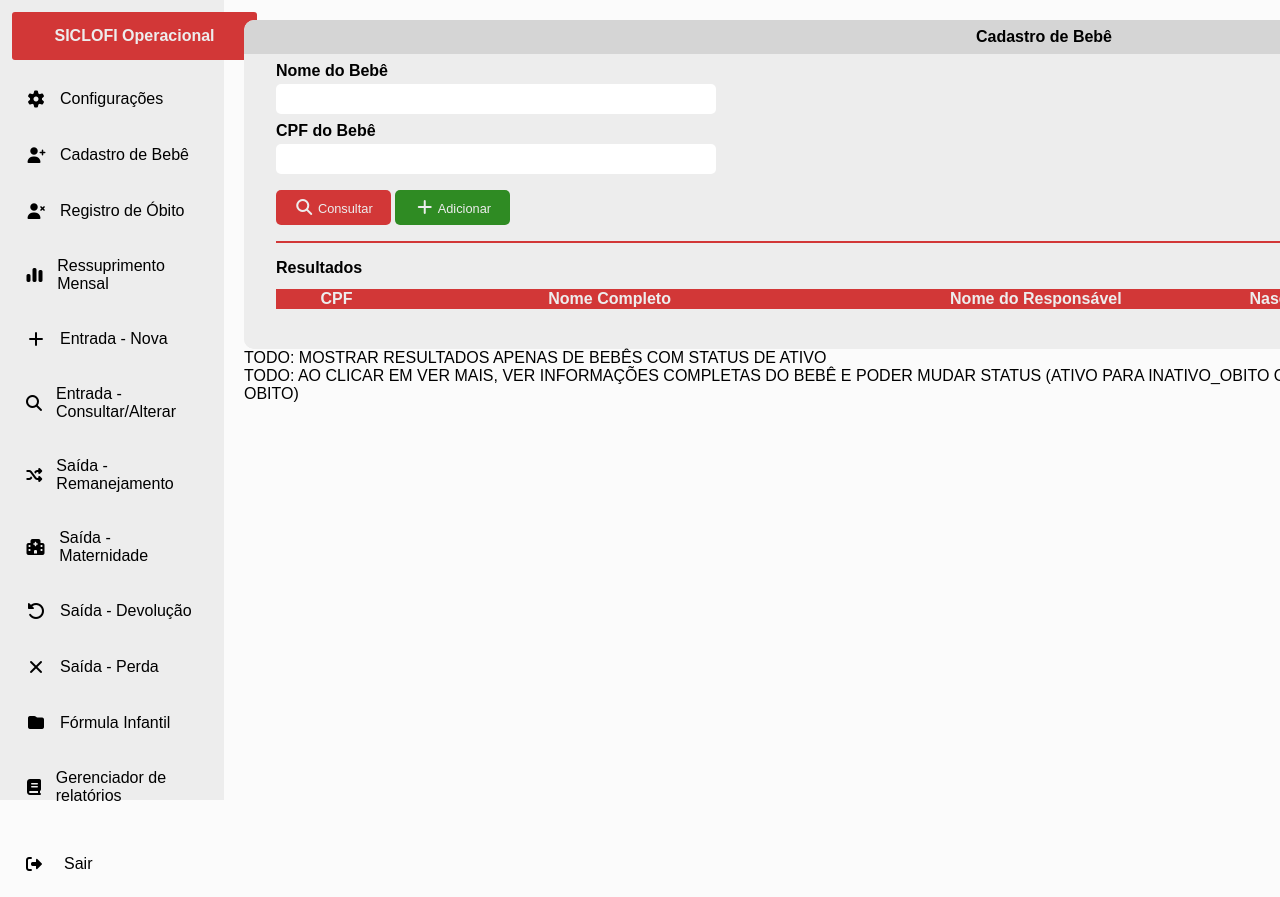
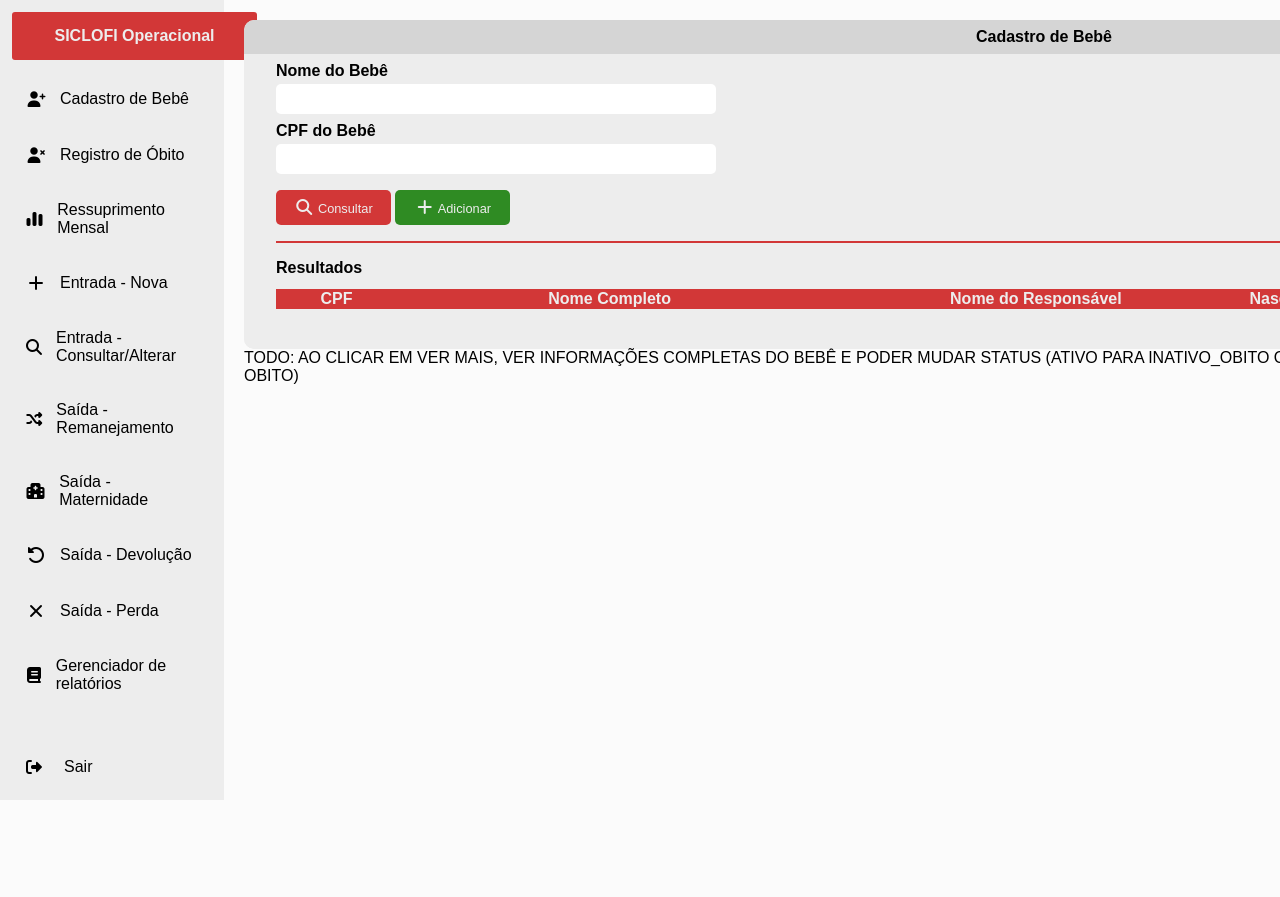
Before and after one commit to theguutti/siclofi, a PHP site: page /siclofi/pages/cadastroBebe.php in a window 1280 px wide; the page is wider, and only the part inside the window is pictured. After the commit the page ends 800 px from the top of that part, so only its background shows below. Run offline with PHP 8.4, Linux system fonts and the light colour scheme; the visitor is signed in with stand-in values (Sample User, id 1); lists and menus that the app fills with data are empty; some libraries are stand-ins or nearby versions.

Commit message:
Update cadastroBebe.php

```diff
--- a/pages/cadastroBebe.php
+++ b/pages/cadastroBebe.php
@@ -8,7 +8,7 @@ verificarLogin();
 <head>
     <meta charset="UTF-8">
     <meta name="viewport" content="width=device-width, initial-scale=1.0">
-    <title>Página Inicial</title>
+    <title>SICLOFI</title>
     <link rel="stylesheet" href="../css/styleInicial.css">
     <link rel="stylesheet" href="../css/cadBeberegObito.css">
     <link rel="stylesheet" href="https://cdnjs.cloudflare.com/ajax/libs/font-awesome/7.0.1/css/all.min.css" integrity="sha512-2SwdPD6INVrV/lHTZbO2nodKhrnDdJK9/kg2XD1r9uGqPo1cUbujc+IYdlYdEErWNu69gVcYgdxlmVmzTWnetw==" crossorigin="anonymous" referrerpolicy="no-referrer" />
@@ -21,12 +21,6 @@ verificarLogin();
                 <a href="inicial.php"><p class="title">SICLOFI Operacional</p></a>
             </div>
             <ul id="side_items">
-                <li class="side-item">
-                    <a href="configuracoes.php">
-                        <i class="fa-solid fa-gear"></i>
-                        <span class="item-description">Configurações</span>
-                    </a>
-                </li>
 
                 <li class="side-item">
                     <a href="cadastroBebe.php">
@@ -88,13 +82,6 @@ verificarLogin();
                     <a href="saidaPerda.php">
                         <i class="fa-solid fa-xmark"></i>
                         <span class="item-description">Saída - Perda</span>
-                    </a>
-                </li>
-
-                <li class="side-item">
-                    <a href="formulaInfantil.php">
-                        <i class="fa-solid fa-folder"></i>
-                        <span class="item-description">Fórmula Infantil</span>
                     </a>
                 </li>
 
@@ -254,7 +241,6 @@ verificarLogin();
                 <button onclick="closeModal()">OK</button>
             </div>
         </div>
-        TODO: MOSTRAR RESULTADOS APENAS DE BEBÊS COM STATUS DE ATIVO<br>
         TODO: AO CLICAR EM VER MAIS, VER INFORMAÇÕES COMPLETAS DO BEBÊ E PODER MUDAR STATUS (ATIVO PARA INATIVO_OBITO OU INATIVO, E CASO SEJA INATIVO_OBITO, PREENCHER A DATA DE OBITO)
 </main>
 
```
